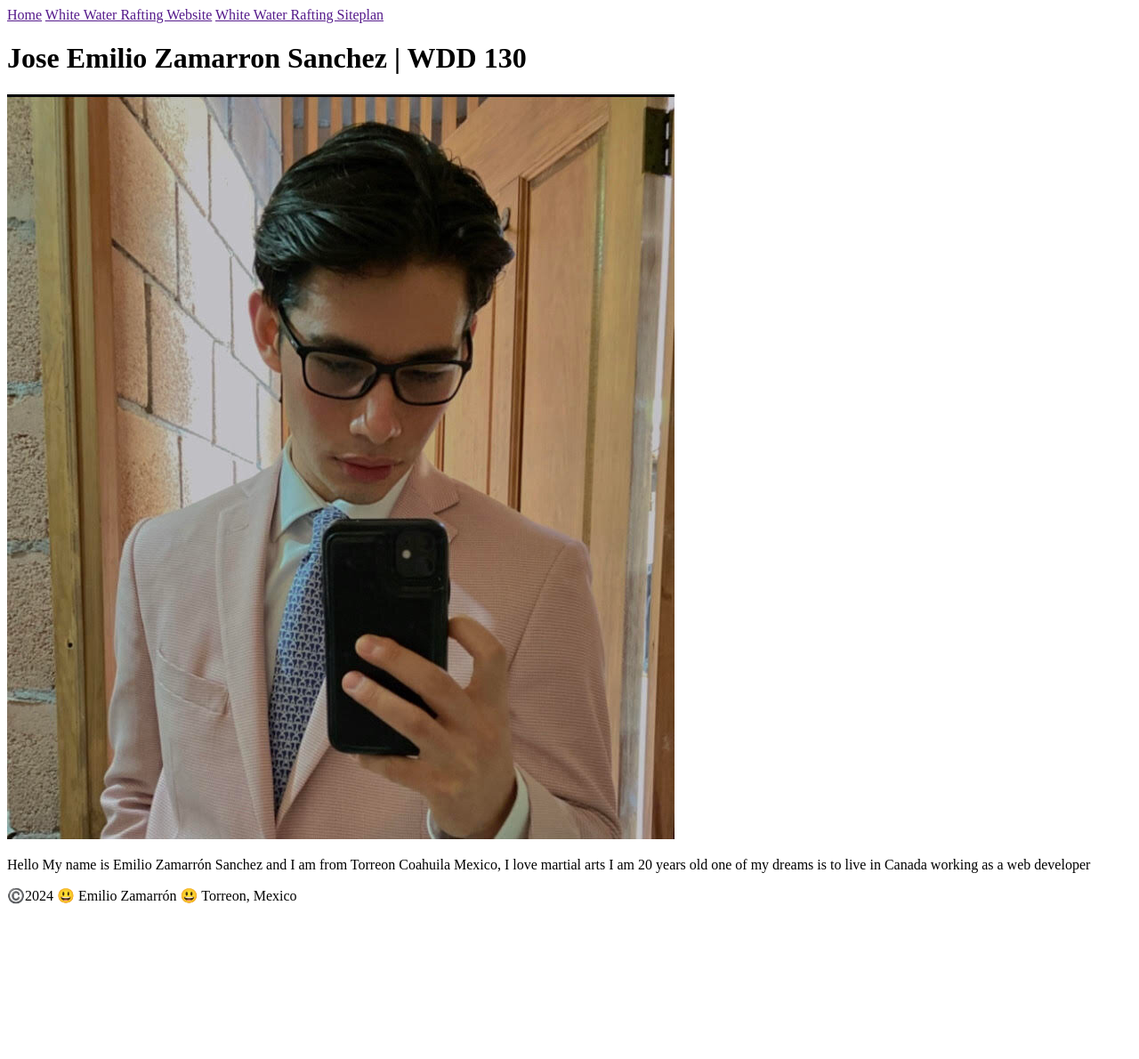
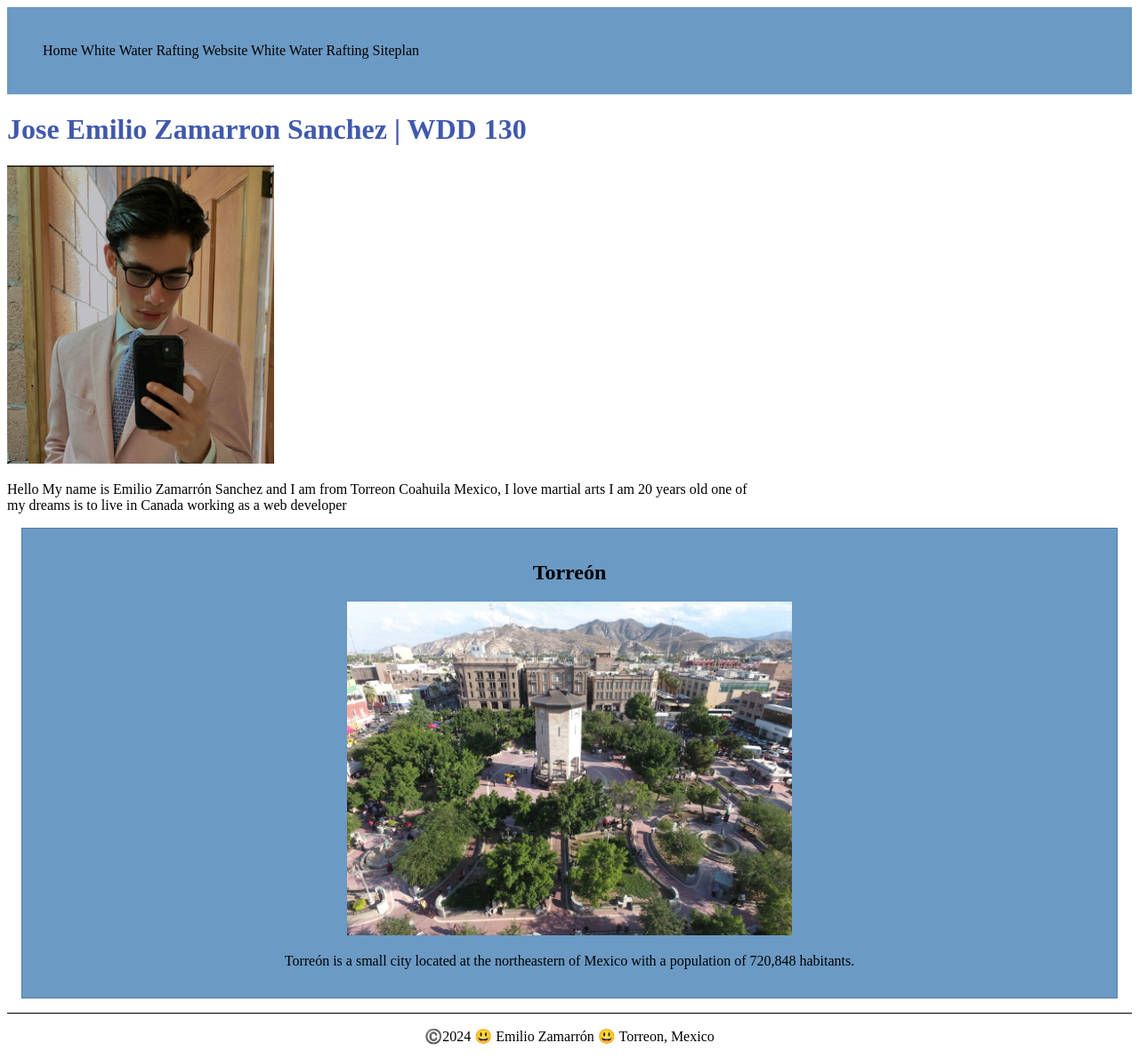
Before and after one commit to Zamarr0n/wdd130, a plain HTML site: page index.html in a window 1280 px wide. Shown: the whole page at 89% size. Before the commit the page ends 1032 px from the top, so only its background shows below. Drawn offline with Linux system fonts and the light colour scheme.

Commit message:
changes made for the week02 of BYU-Idaho

```diff
--- a/index.html
+++ b/index.html
@@ -3,7 +3,12 @@
 <head>
     <meta charset="UTF-8">
     <meta name="viewport" content="width=device-width, initial-scale=1.0">
+    <!-- step 1  -->
+    <meta name="description" content="Emilio Zamarrón BYU-Idaho WDD 138 home page">
+    <meta name="author" content="Emilio Zamarrón">
     <title>Jose Emilio Zamarron Sanchez | WDD 130 </title>
+    <!-- link to css style sheet -->
+    <link rel="stylesheet" href="./styles/style.css">
 </head>
 <body>
     <header>
@@ -15,9 +20,15 @@
     </header>
     <main>
         <h1>Jose Emilio Zamarron Sanchez | WDD 130 </h1>
-        <img src="./images/profile.jpg" alt="Image of Emilio">
+        <img src="./images/profile.jpg" alt="Image of Emilio" width="300">
         <p> Hello My name is Emilio Zamarrón Sanchez and I am from Torreon Coahuila Mexico, I love martial arts I am 20 years old one of my dreams is to live in Canada working as a web developer</p>
     </main>
+    <!-- step 2 -->
+    <aside>
+        <h2>Torreón</h2>
+        <img src="./images/Torreón.jpg" alt="Photo of Torreon,Coahuila,Mexico">
+        <p>Torreón is a small city located at the northeastern of Mexico with a population of 720,848 habitants.</p>
+    </aside>
     <footer>
         <p>©️2024 😃 Emilio Zamarrón 😃 Torreon, Mexico </p>
     </footer>
--- /dev/null
+++ b/styles/style.css
@@ -0,0 +1,35 @@
+
+a{
+    text-decoration: none;
+    color: black;
+}
+header{
+    background-color:#6B9AC4;
+    padding: 2.5rem;
+}
+main{
+    max-width: 840px;
+}
+main h1{
+    color: #4059AD;
+}
+aside{
+    margin: 1em;
+    border: 1px solid rgba(0, 0, 0, 0.2);
+    padding: 1em;
+    background-color: #6B9AC4;
+    color: black;
+    text-align: center;
+}
+aside img{
+    width: 500px;
+    height: auto;
+}
+p{
+    padding: 0;
+}
+footer{
+    margin-top: 1em;
+    border-top: 1px solid #000;
+    text-align: center;
+}
```
Also changed, not shown: images/Torreón.jpg (added).
